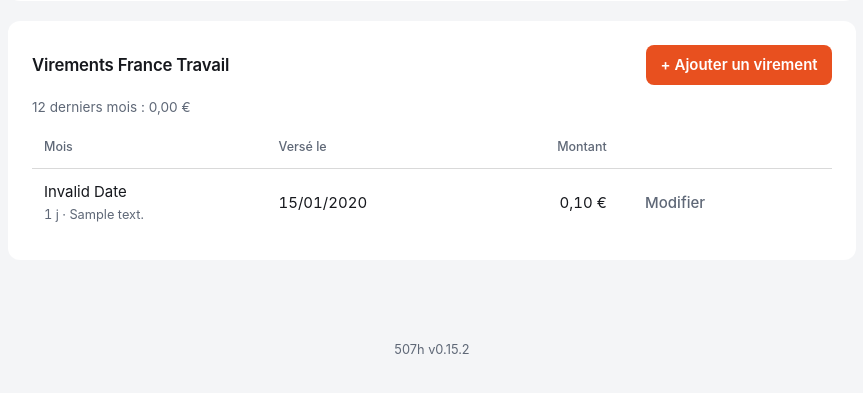
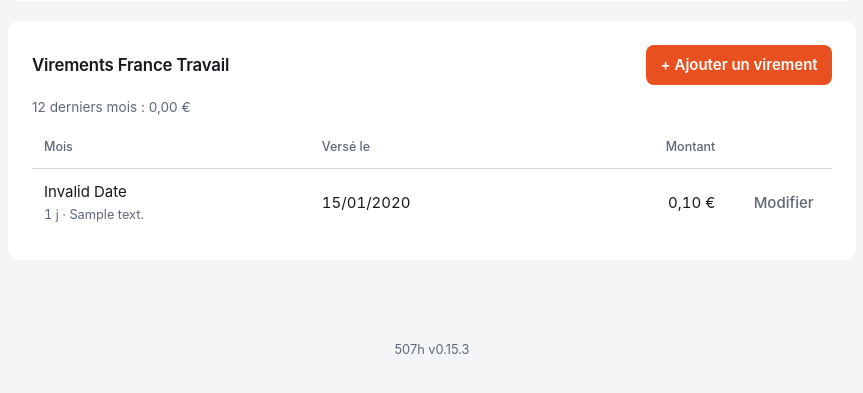
Before and after one commit to migmul/507h, a Flask app: page /intermittence in a window 1280 px wide. Shown: the part 270-663 px from the top of the page, without its empty margins (208-1071 px from the left). Run offline with Flask 3, Linux system fonts and the light colour scheme; the visitor is signed in with stand-in values (Sample User, id 1); tables that the repository leaves empty hold one stand-in row (values such as "Sample post"); data that the repository does not hold is empty; parts of the project's set-up code (start-up, migrations or seed data) failed here and were passed over.

Commit message:
fix: lignes cliquables uniquement sur mobile, bouton Modifier aligné à droite, page Compte en colonnes équilibrées (v0.15.3)

```diff
--- a/main.py
+++ b/main.py
@@ -32,7 +32,7 @@ from flask import (
 from werkzeug.security import check_password_hash, generate_password_hash
 from werkzeug.utils import secure_filename
 
-APP_VERSION = "0.15.2"
+APP_VERSION = "0.15.3"
 
 BASE = Path(__file__).parent
 load_dotenv(BASE / ".env")
--- a/static/css/style.css
+++ b/static/css/style.css
@@ -204,6 +204,23 @@ a {
 @media (max-width: 900px) {
     .cols-2 {
         grid-template-columns: minmax(0, 1fr);
+    }
+}
+
+/* Cartes en colonnes équilibrées, chacune à sa hauteur naturelle */
+.masonry {
+    column-count: 2;
+    column-gap: 1.25rem;
+}
+
+.masonry > .card {
+    margin-bottom: 1.25rem;
+    break-inside: avoid;
+}
+
+@media (max-width: 900px) {
+    .masonry {
+        column-count: 1;
     }
 }
 
@@ -682,8 +699,21 @@ tbody tr.group-row td {
     border-radius: 4px;
 }
 
-.tappable {
-    cursor: pointer;
+/* Dernière colonne (boutons) : à la largeur du bouton, collée à droite */
+@media (min-width: 701px) {
+    .t-contracts td:last-child,
+    .t-rights td:last-child,
+    .t-payments td:last-child {
+        width: 1%;
+        text-align: right;
+        white-space: nowrap;
+    }
+
+    .t-contracts td:last-child button:last-child,
+    .t-rights td:last-child button:last-child,
+    .t-payments td:last-child button:last-child {
+        margin-right: -.5rem;
+    }
 }
 
 .mobile-inline {
@@ -1510,6 +1540,10 @@ body {
         background: var(--hover-strong);
     }
 
+    .tappable {
+        cursor: pointer;
+    }
+
     .t-rights tr.current-row {
         padding-inline: .6rem;
         background: color-mix(in srgb, var(--accent) 8%, transparent);
--- a/static/js/dashboard.js
+++ b/static/js/dashboard.js
@@ -222,7 +222,7 @@ function contractRow(c) {
     tr.append(actions);
     tr.classList.add('tappable');
     tr.addEventListener('click', (e) => {
-        if (!e.target.closest('button')) openDialog(c);
+        if (isMobile() && !e.target.closest('button')) openDialog(c);
     });
     return tr;
 }
--- a/static/js/intermittence.js
+++ b/static/js/intermittence.js
@@ -89,7 +89,7 @@ function renderCurrent(o) {
 function tappable(tr, onEdit) {
     tr.classList.add('tappable');
     tr.addEventListener('click', (e) => {
-        if (!e.target.closest('button')) onEdit();
+        if (isMobile() && !e.target.closest('button')) onEdit();
     });
 }
 
--- a/static/js/nav.js
+++ b/static/js/nav.js
@@ -1,3 +1,5 @@
+window.isMobile = () => window.matchMedia('(max-width: 700px)').matches;
+
 document.querySelectorAll('[data-logout]').forEach((btn) => {
     btn.addEventListener('click', async () => {
         const csrf = document.querySelector('meta[name="csrf-token"]').content;
--- a/templates/account.html
+++ b/templates/account.html
@@ -2,7 +2,7 @@
 {% block title %}Mon compte – 507h{% endblock %}
 {% block body %}
 <main class="container">
-    <div class="cols-2 stretch">
+    <div class="masonry">
         <section class="card">
             <h2>Mon compte</h2>
             <p>Adresse e-mail : <strong id="acc-email">…</strong></p>
@@ -72,8 +72,8 @@
             <p class="muted">Déconnecte tous les autres appareils connectés à ton compte.</p>
             <p class="msg" id="misc-msg" role="alert"></p>
             <div class="row">
+                <button class="ghost" id="logout-all" type="button">Se déconnecter partout</button>
                 <button class="ghost mobile-only" data-logout type="button">Se déconnecter</button>
-                <button class="ghost" id="logout-all" type="button">Se déconnecter partout</button>
             </div>
         </section>
 
```
Also changed, not shown: changelog.md.
